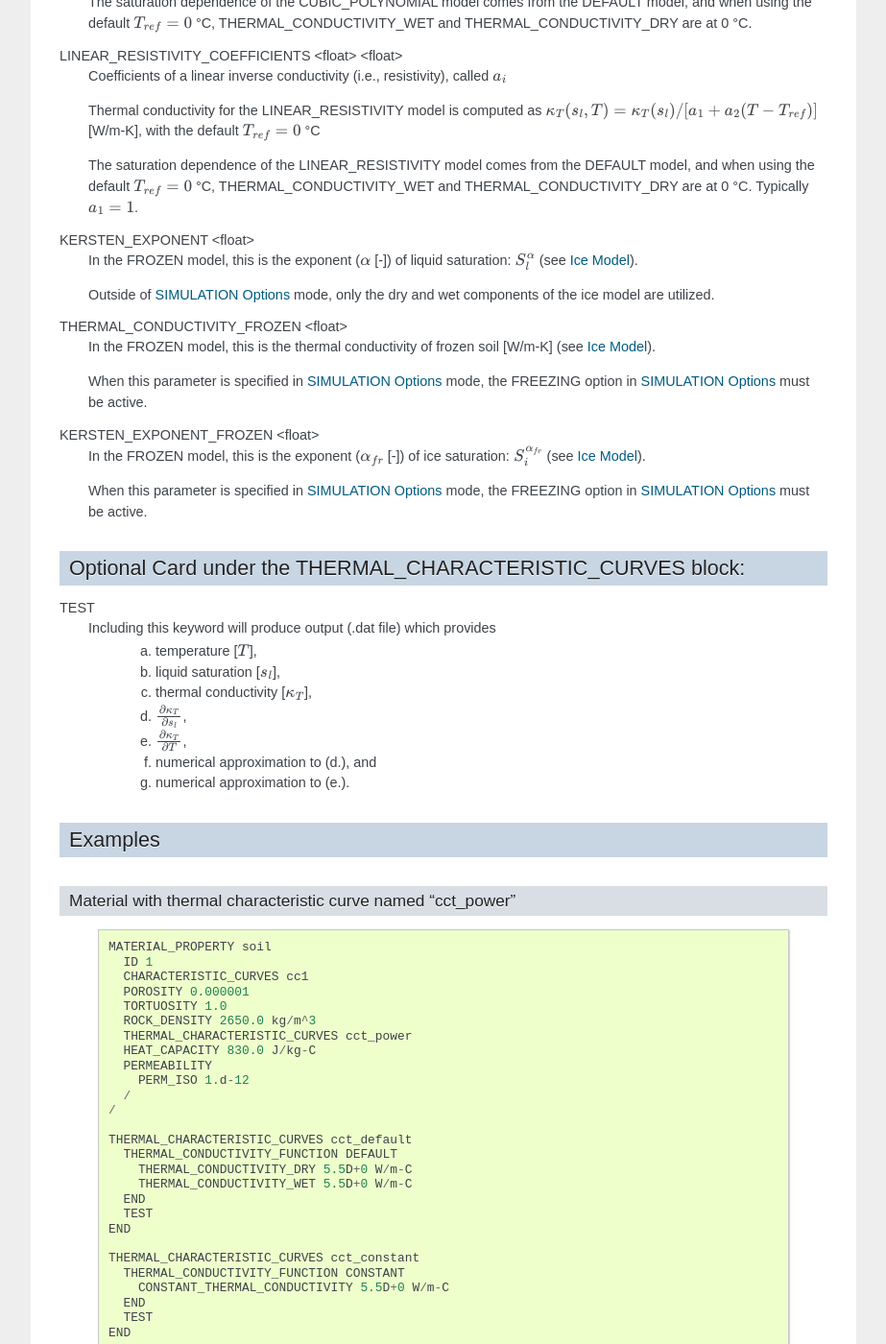
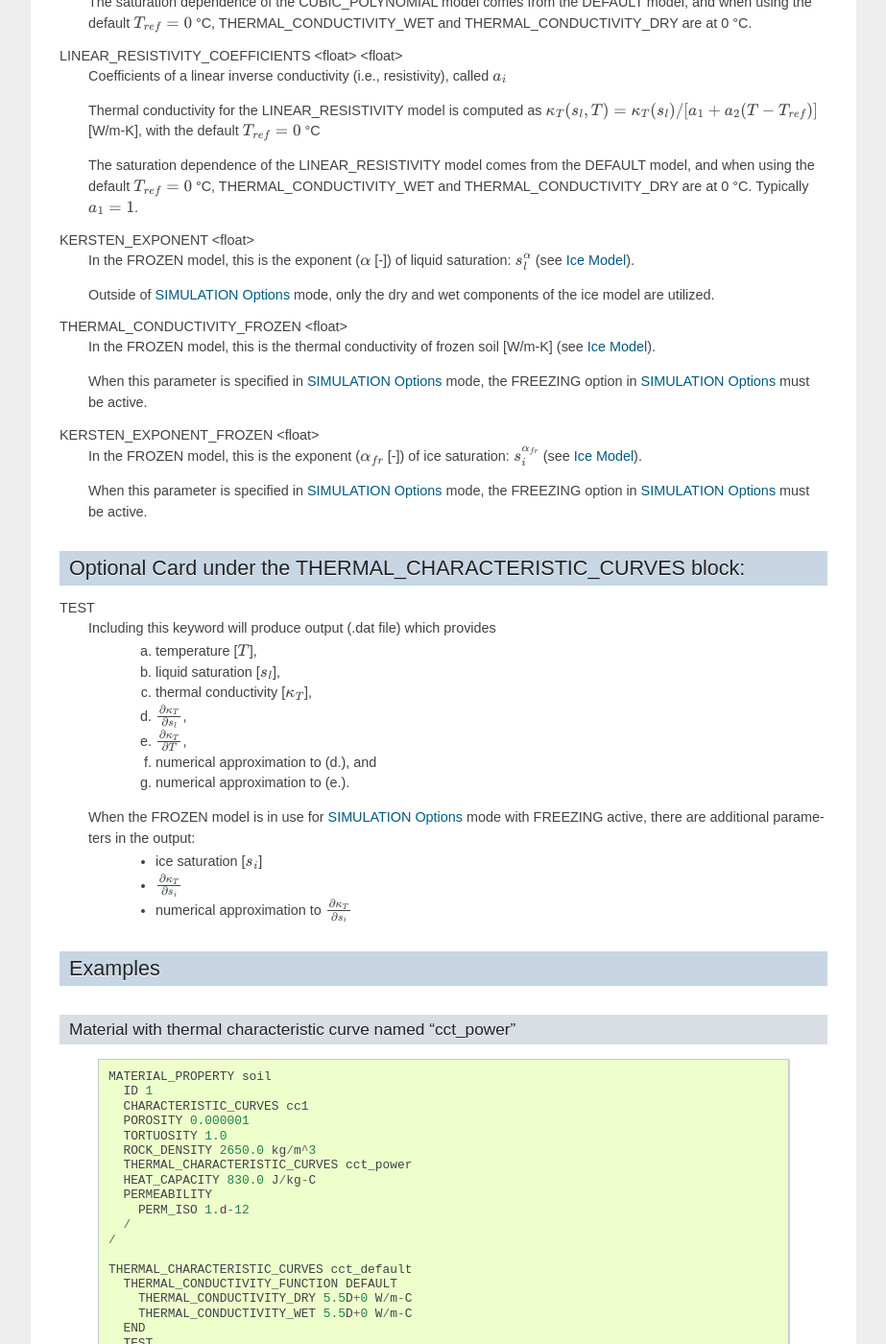
Before and after one commit to Miracloon/pflotran-documentation, a Sphinx documentation site: the page built from source/user_guide/cards/subsurface/characteristic_curves_thermal_card.rst, in a window 1280 px wide and 1400 px high, scrolled down 1772 px. Shown: the whole window at 96% size, without its empty margins (318-1241 px from the left). Built offline with Sphinx 7.4.7, drawn with Linux system fonts in a browser that asks for light colours.

Commit message:
Added additional information for using TEST option with FROZEN. Changed case for saturation symbol.

```diff
--- a/source/user_guide/cards/subsurface/characteristic_curves_thermal_card.rst
+++ b/source/user_guide/cards/subsurface/characteristic_curves_thermal_card.rst
@@ -104,7 +104,7 @@ LINEAR_RESISTIVITY_COEFFICIENTS <float> <float>
  The saturation dependence of the LINEAR_RESISTIVITY model comes from the DEFAULT model, and when using the default :math:`T_{ref}=0` °C, THERMAL_CONDUCTIVITY_WET and THERMAL_CONDUCTIVITY_DRY are at 0 °C. Typically :math:`a_1=1`.
 
 KERSTEN_EXPONENT <float>
- In the FROZEN model, this is the exponent (:math:`\alpha` [-]) of liquid saturation: :math:`S^{\alpha}_{l}` (see :ref:`mode-th-ice-model`).
+ In the FROZEN model, this is the exponent (:math:`\alpha` [-]) of liquid saturation: :math:`s^{\alpha}_{l}` (see :ref:`mode-th-ice-model`).
 
  Outside of :ref:`th-card` mode, only the dry and wet components of the ice model are utilized.
 
@@ -114,7 +114,7 @@ THERMAL_CONDUCTIVITY_FROZEN <float>
   When this parameter is specified in :ref:`th-card` mode, the FREEZING option in :ref:`th-simulation-options` must be active.
 
 KERSTEN_EXPONENT_FROZEN <float>
-  In the FROZEN model, this is the exponent (:math:`\alpha_{fr}` [-]) of ice saturation: :math:`S^{\alpha_{fr}}_{i}` (see :ref:`mode-th-ice-model`).
+  In the FROZEN model, this is the exponent (:math:`\alpha_{fr}` [-]) of ice saturation: :math:`s^{\alpha_{fr}}_{i}` (see :ref:`mode-th-ice-model`).
 
   When this parameter is specified in :ref:`th-card` mode, the FREEZING option in :ref:`th-simulation-options` must be active.
 
@@ -129,6 +129,11 @@ TEST
   (e) :math:`\frac{\partial \kappa_T}{\partial T}`,
   (f) numerical approximation to (d.), and
   (g) numerical approximation to (e.).
+
+ When the FROZEN model is in use for :ref:`th-card` mode with FREEZING active, there are additional parameters in the output:
+   * ice saturation [:math:`s_i`]
+   * :math:`\frac{\partial \kappa_T}{\partial s_i}`
+   * numerical approximation to :math:`\frac{\partial \kappa_T}{\partial s_i}`
 
 Examples
 ********
```
